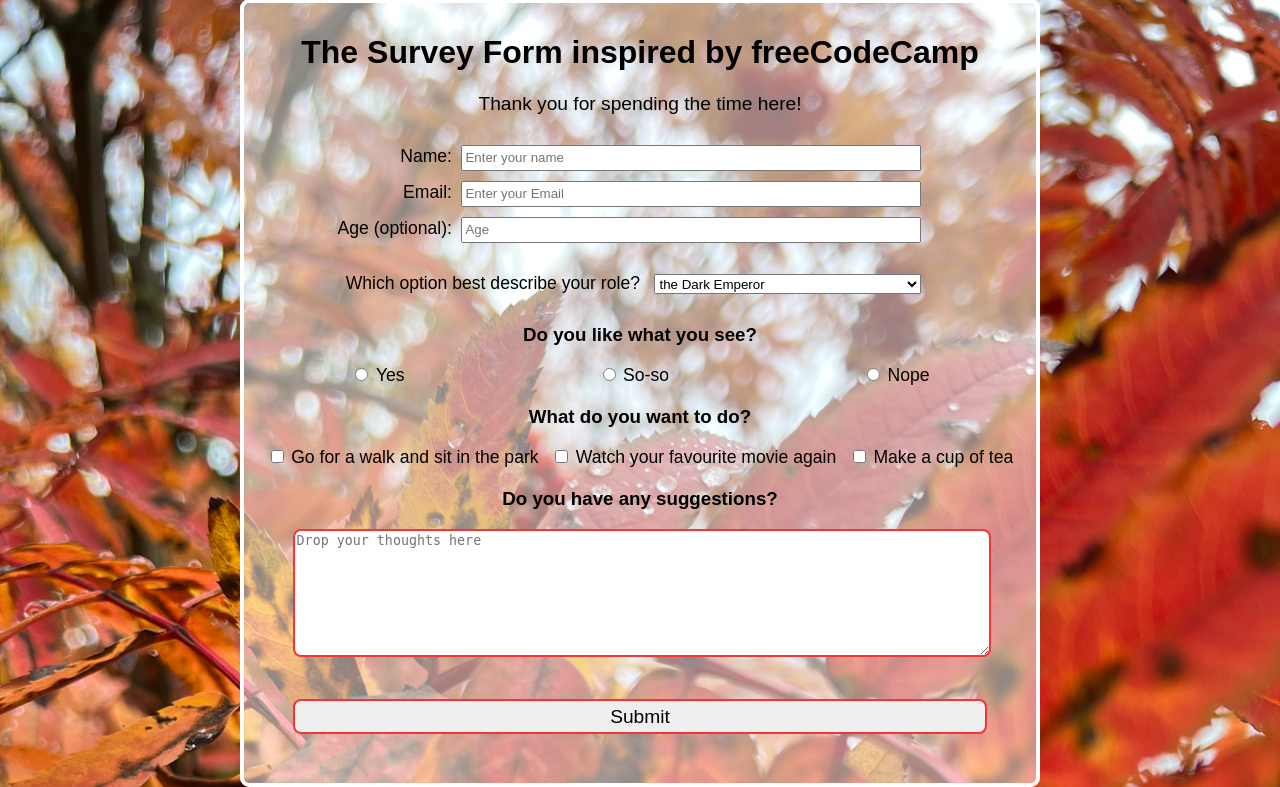
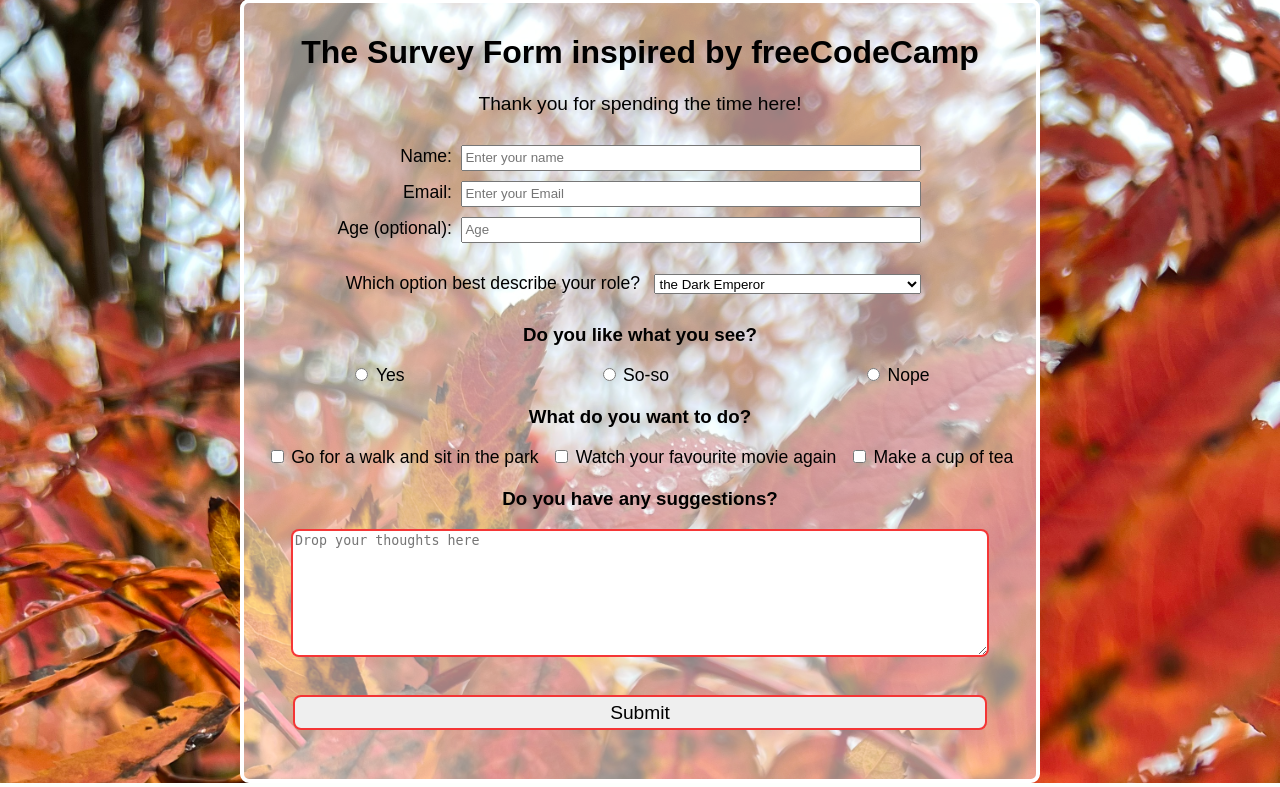
Before and after one commit to melission/surveyForm, a Django app: page / in a window 1280 px wide. Shown: the part 51-838 px from the top of the page. Run offline with Django 4.2, Linux system fonts and the light colour scheme.

Commit message:
the only <textarea> block has been centered.

```diff
--- a/form/static/css/styles.css
+++ b/form/static/css/styles.css
@@ -23,7 +23,7 @@ h1 {
     text-align: center;
 }
 
-h3 {
+h3, #suggestions-h3 {
     margin-top: 20px;
     text-align: center;
 }
@@ -41,7 +41,8 @@ label {
 }
 
 textarea {
-    margin: auto 5%;
+    display: block;
+    margin: auto;
     border-radius: 8px;
     border: 2px solid rgba(245, 39, 39, 0.93);
 }
```
